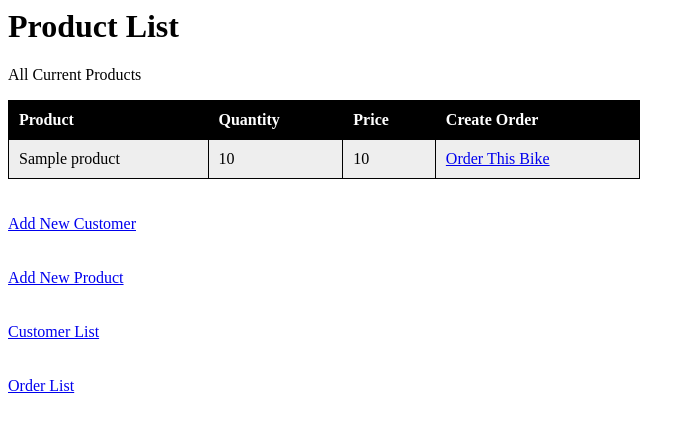
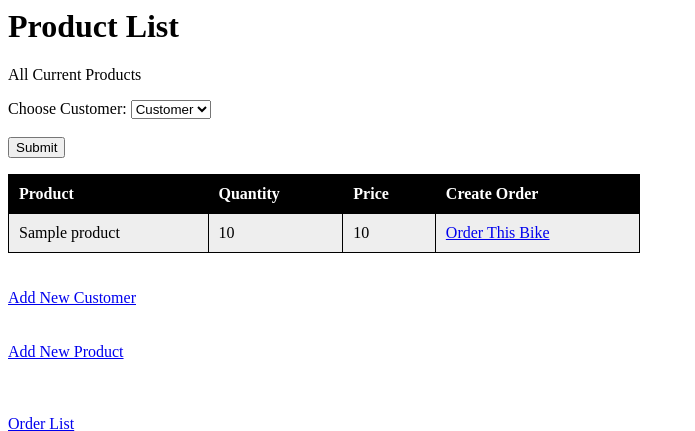
Before and after one commit to KBastow/bikeshop, a Flask app: template templates/productlist.html in a window 1280 px wide. Shown: the top 431 px of the page, without its empty margins (0-695 px from the left). Run offline with Flask 2, Linux system fonts and the light colour scheme; the template is opened without the code that fills it: most values are stand-ins (such as "Sample title", 1, 10 or a date in 2020).

Commit message:
Update 11/03/2021 - 16:47

```diff
--- a/app.py
+++ b/app.py
@@ -83,11 +83,12 @@ class OrderForm(FlaskForm):
 
     submit = SubmitField('Submit Order')
 
-@app.route('/addorder/<int:pid>', methods=['GET', 'POST'])
-def add_order(pid):
+@app.route('/addorder/<int:pid>/<int:cid>', methods=['GET', 'POST'])
+def add_order(pid, cid):
     error = ""
     form = OrderForm()
     form.product_id_data = pid
+    form.customer_id_data = cid
 
     if request.method == 'POST':
         product_id = form.product_id.data
@@ -153,20 +154,21 @@ def customer_list():
 @app.route("/productlist")
 def product_list():
     product = models.Products.query.all()
-    return render_template("productlist.html", product=product)
+    customer = models.Customer.query.all()
+    return render_template("productlist.html", product=product, customer=customer)
 
 #ORDER LIST
 
 @app.route("/orderlist")
 def order_list():
-    order = models.Order.query.all()
+    order = models.Orders.query.all()
     return render_template("orderlist.html", order=order)
 
 #DELETE ORDER
 
 @app.route("/deleteorder/<int:oid>")
 def delete_order(oid):
-    order_to_delete = order.query.filter_by(id=oid).first()
+    order_to_delete = orders.query.filter_by(id=oid).first()
     db.session.delete(order_to_delete)
     db.session.commit()
     return redirect("/orderlist")
--- a/application/models.py
+++ b/application/models.py
@@ -6,7 +6,7 @@ class Customer(db.Model):
     first_name = db.Column(db.String(50), nullable=False)
     last_name = db.Column(db.String(50), nullable=False)
     email_address = db.Column(db.String(50), nullable=False)
-    orders = db.relationship('Order', backref= 'orders')
+    orders = db.relationship('Orders', backref= 'orders')
 
 class Products(db.Model):
     id = db.Column(db.Integer, primary_key=True)
@@ -14,7 +14,7 @@ class Products(db.Model):
     quantity = db.Column(db.Integer, nullable=False)
     price = db.Column(db.Integer, nullable=False)
 
-class Order(db.Model):
+class Orders(db.Model):
     id = db.Column(db.Integer, primary_key=True)
     product_id = db.Column(db.Integer, db.ForeignKey('products.id'))
     customer_id = db.Column(db.Integer, db.ForeignKey('customer.id'))
--- a/application/routes.py
+++ b/application/routes.py
@@ -1,5 +1,5 @@
 from application import app, db
-from application.models import Products, Customer, Order
+from application.models import Products, Customer, Orders
 
 # CREATE
 @app.route('/add/customer')
--- a/templates/productlist.html
+++ b/templates/productlist.html
@@ -28,6 +28,19 @@
         <h1>Product List</h1>
         <p>All Current Products</p>
         <div>
+            <!-- crrate drop down that customers passed in, once picked get id from customer which will be c.id -->
+            <form action="/customerlist">
+            <label for="customer_id">Choose Customer:</label>
+            <select name="customer" c.id="customer">
+                <option value="customer_id">Customer</option>
+                <!-- <option value="saab">Saab</option>
+                <option value="opel">Opel</option>
+                <option value="audi">Audi</option> -->
+            </select>
+            <br><br>
+            <input type="submit" value="Submit">
+            </div>
+            </div>
             <table style="width:50%">
                 <tr>
                     <th>Product</th>
@@ -40,7 +53,7 @@
                     <td>{{ p.product }}</td>
                     <td>{{ p.quantity }}</td>
                     <td>{{ p.price }}</td>
-                    <td> <a href ="/addorder/{{p.id}}">Order This Bike</a></td>
+                    <td> <a href ="/addorder/{{p.id}}/{{c.id}}">Order This Bike</a></td>
                 </tr> {% endfor %}
             </table>
             <br>
@@ -48,7 +61,7 @@
             <br>
             <br> <a href="{{url_for('add_product')}}" type="button">Add New Product</a> </br>
             <br>
-            <br> <a href="{{url_for('customer_list')}}" type="button">Customer List</a> </br>
+            <!-- <br> <a href="{{url_for('customer_list')}}" type="button">Customer List</a> </br> -->
             <br>
             <br> <a href="{{url_for('order_list')}}" type="button">Order List</a> </br>
         </div>
```
